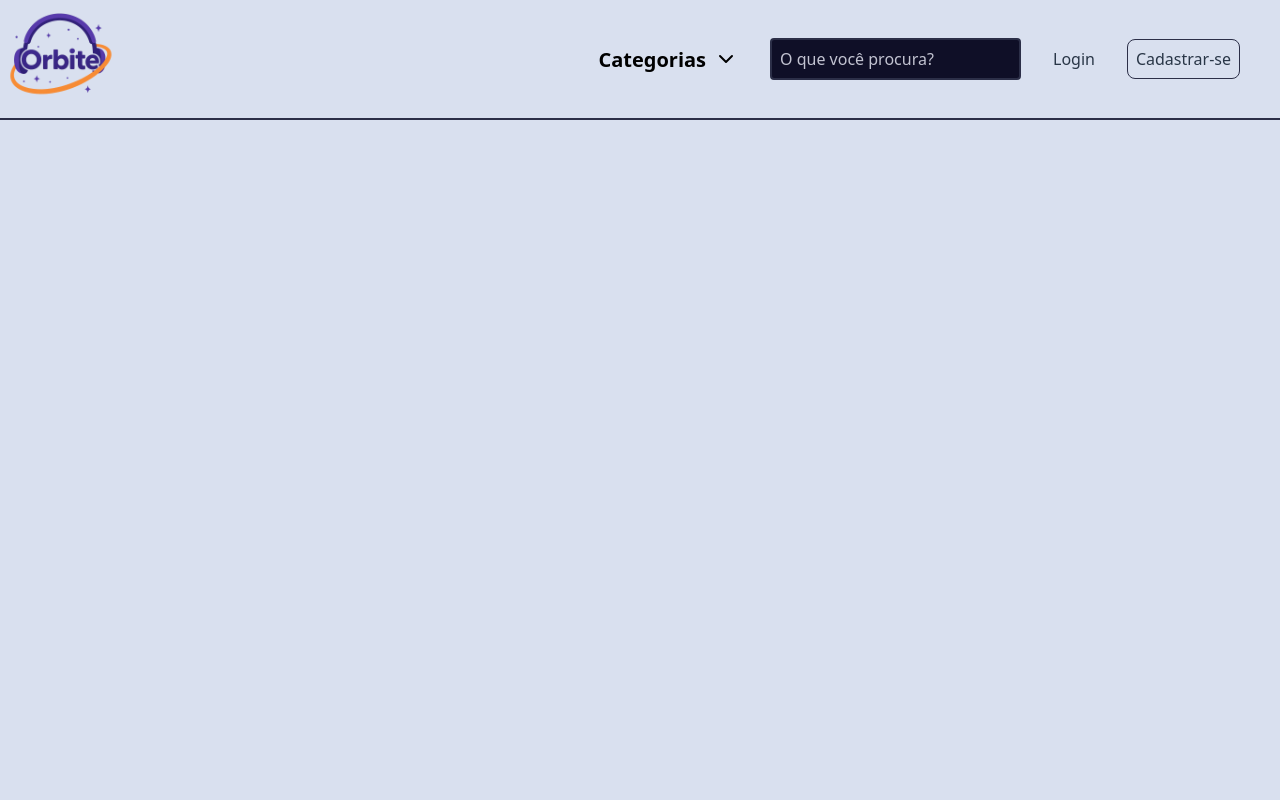
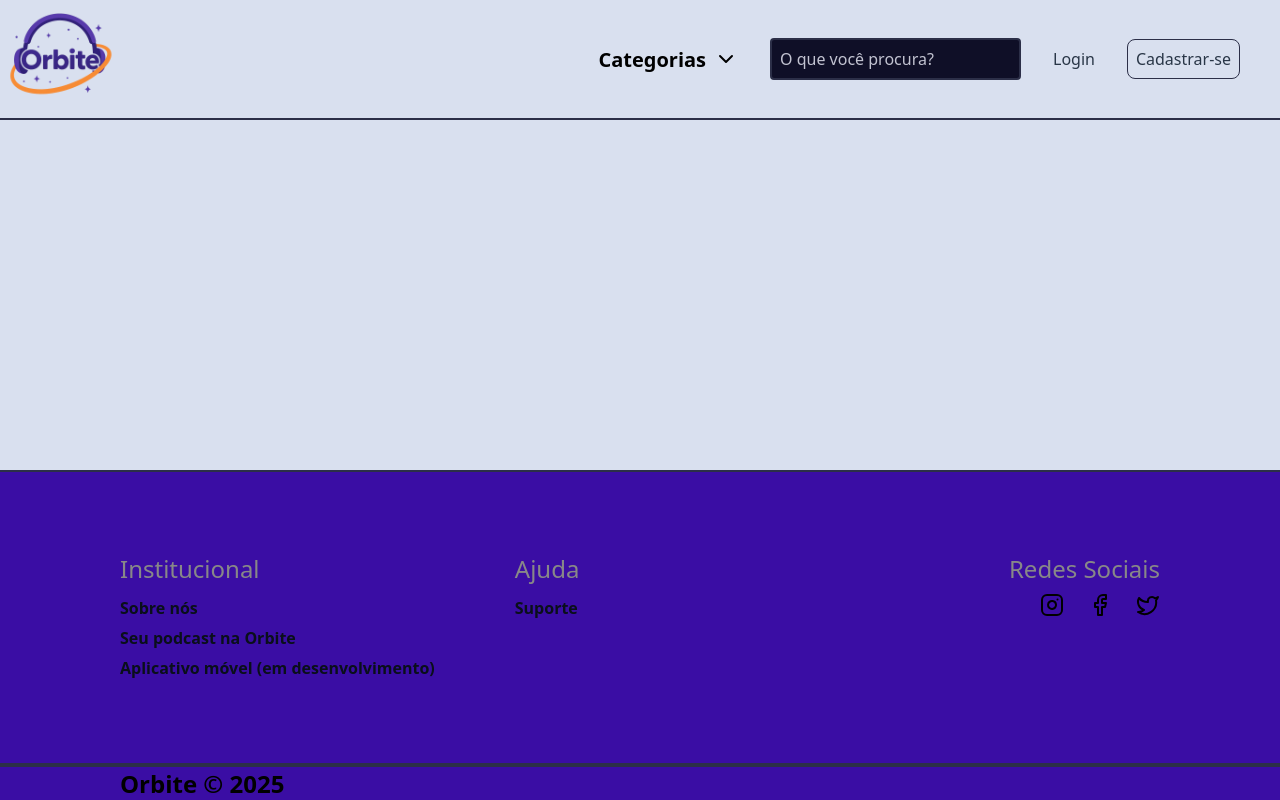
Before and after one commit to GabrielEnzoVidaldeAlmeida/orbite_react, a React (Vite) app: page / in a window 1280 px wide. Built offline with nearby package versions, Linux system fonts and the light colour scheme.

Commit message:
criando template principal

```diff
--- /dev/null
+++ b/src/components/Footer/index.tsx
@@ -0,0 +1,35 @@
+import { FacebookIcon, InstagramIcon, TwitterIcon } from 'lucide-react'
+import styles from './styles.module.css'
+
+export function Footer () {
+  return (
+    <footer className={styles.containerFooter}>
+      <div className={styles.containerLinks}>
+        {/* INSTITUCIONAL */}
+        <div className={styles.linksFooter}>
+          <label>Institucional</label>
+          <a href='#'>Sobre nós</a>
+          <a href='#'>Seu podcast na Orbite</a>
+          <a href='#'>Aplicativo móvel (em desenvolvimento)</a>
+        </div>
+
+        {/* AJUDA */}
+        <div className={styles.linksFooter}>
+          <label>Ajuda</label>
+          <a href='#'>Suporte</a>
+        </div>
+
+        {/* REDES SOCIAIS */}
+        <div className={`${styles.linksFooter} ${styles.socialMedia}`}>
+          <label>Redes Sociais</label>
+          <div className={styles.socialMediaIcons}>
+            <InstagramIcon />
+            <FacebookIcon />
+            <TwitterIcon />
+          </div>
+        </div>
+      </div>
+      <strong>Orbite &copy; 2025</strong>
+    </footer>
+  )
+}
--- /dev/null
+++ b/src/components/Footer/styles.module.css
@@ -0,0 +1,60 @@
+.containerFooter {
+  background-color: var(--background-footer);
+}
+
+.containerFooter strong {
+  font-size: 2.4rem;
+  margin-left: 12rem;
+}
+
+.containerLinks {
+  display: flex;
+  justify-content: flex-start;
+  align-items: flex-start;
+  background: var(--background-footer);
+  width: 100%;
+  /* min-height: 4.2rem; */
+  gap: 8rem;
+  padding: 8rem 12rem;
+
+
+  border-top: solid 0.2rem var(--borders);
+  border-bottom: solid 0.4rem var(--borders);
+}
+
+.linksFooter {
+  display: flex;
+  flex-direction: column;
+  align-items: flex-start;
+}
+
+.linksFooter label {
+  font-size: 2.4rem;
+  color: var(--label-footer);
+  margin-bottom: 0.8rem;
+}
+
+.linksFooter a {
+  display: inline-flex;
+  color: var(--primary-text);
+  text-decoration: none;
+  font-weight: bold;
+  transition: all 0.15s ease-in-out;
+  padding: 0.4rem 0;
+}
+
+.linksFooter a:hover {
+  color: var(--links-hover);
+}
+
+.socialMedia {
+  display: flex;
+  flex-direction: column;
+  align-items: flex-end;
+  margin-left: auto;
+}
+
+.socialMediaIcons {
+  display: flex;
+  gap: 2.4rem;
+}
--- a/src/components/Nav/styles.module.css
+++ b/src/components/Nav/styles.module.css
@@ -2,7 +2,6 @@
   display: flex;
   align-items: center;
   justify-content: space-between;
-  /* background: red; */
   width: 100%;
   height: 12rem;
   border-bottom: 0.2rem solid var(--borders);
@@ -46,7 +45,8 @@
 
 .infoNav a {
   text-decoration: none;
-  color: var(--primary-text);
+  color: var(--secondary-text);
+  transition: all 0.15s ease-in-out;
 }
 
 .linkRegisterNav {
--- a/src/styles/global.css
+++ b/src/styles/global.css
@@ -14,3 +14,13 @@ body {
     background: var(--background);
     min-height: 100vh;
 }
+
+.layout {
+    display: flex;
+    flex-direction: column;
+    min-height: 100vh;
+  }
+
+  .layout > main {
+    flex: 1;
+  }
--- a/src/styles/theme.css
+++ b/src/styles/theme.css
@@ -4,9 +4,14 @@
     --text-input: #C2C3D1;
     --cursor-input: #753bfc;
 
-    --primary-text: #293647;
+    --primary-text: #0a0f1a;
+    --secondary-text: #293647;
 
     --primary-color: #8b5cf6;
+    --links-hover: #AE95DE;
+
+    --background-footer: #3A0DA4;
+    --label-footer: #888888;
 }
 
 [data-theme='login'] {
--- a/src/templates/MainTemplate/index.tsx
+++ b/src/templates/MainTemplate/index.tsx
@@ -1,4 +1,7 @@
+import { Footer } from "../../components/Footer";
 import { Nav } from "../../components/Nav";
+
+import '../../styles/global.css'
 
 type MainTemplateProps = {
   children: React.ReactNode;
@@ -6,15 +9,16 @@ type MainTemplateProps = {
 
 export function MainTemplate ({children}: MainTemplateProps) {
   return (
-    <div>
+    <div className="layout">
       <Nav />
 
       {/* MENU */}
 
+      <main>
+        {children}
+      </main>
 
-      {children}
-
-      {/* FOOTER */}
+      <Footer />
     </div>
   )
 }
```
